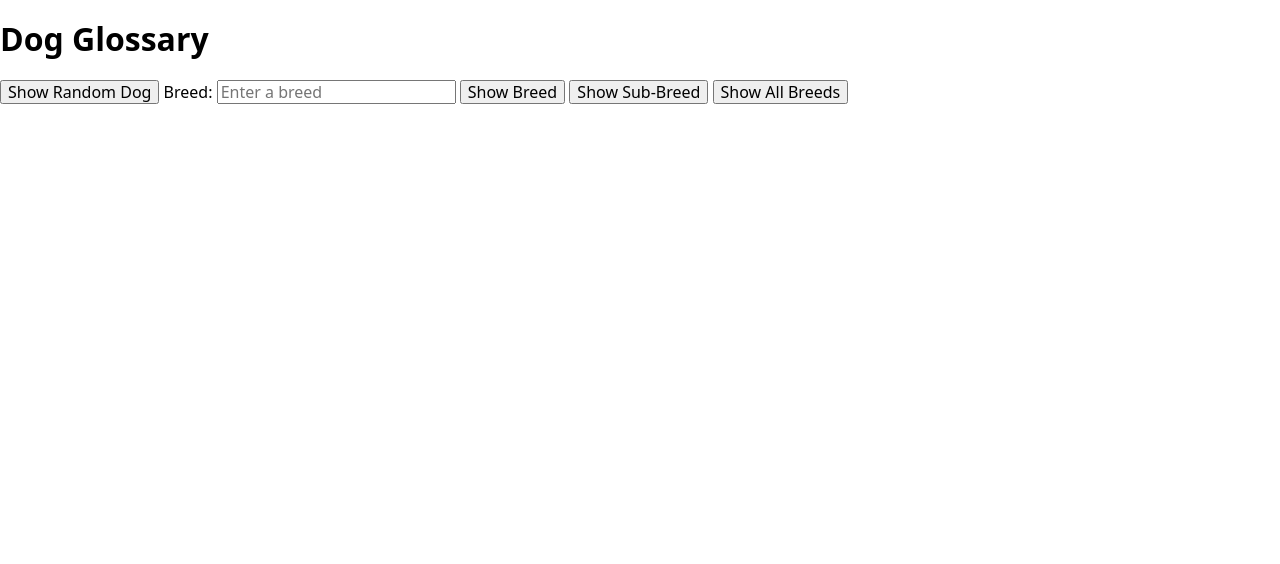
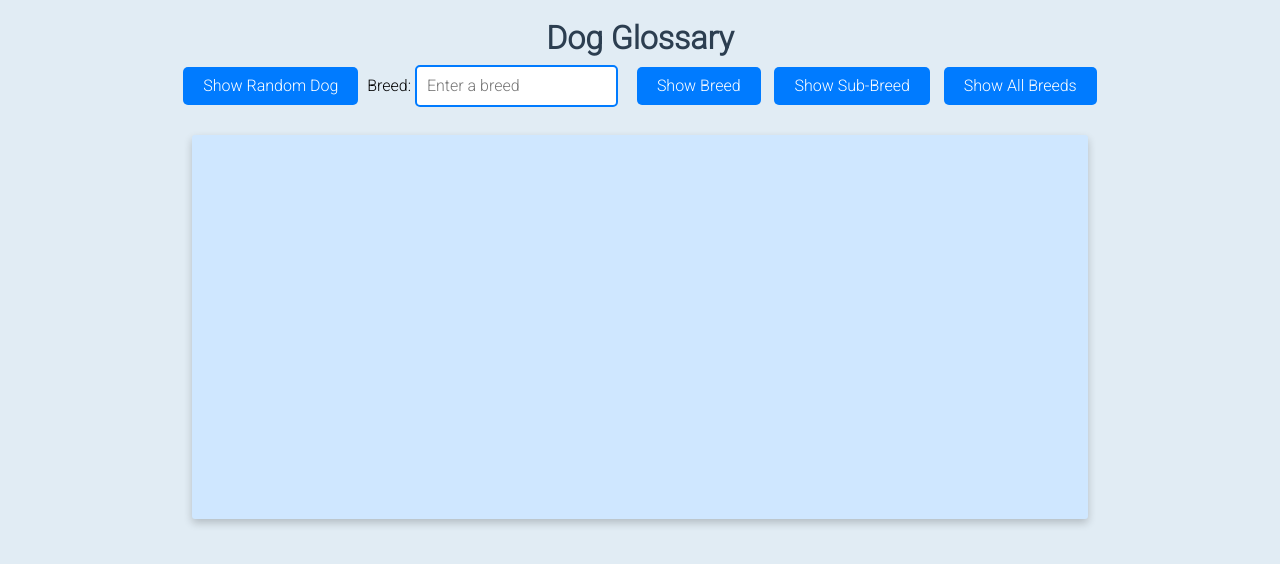
Before and after one commit to SerhiiShapovalov/hyperskill-dog-glossary-js, a plain HTML site: page index.html in a window 1280 px wide. Drawn offline with nearby package versions, Linux system fonts and the light colour scheme; no server answers.

Commit message:
Added styles
Added styles

```diff
--- a/index.html
+++ b/index.html
@@ -6,12 +6,17 @@
     <meta name="viewport" content="width=device-width, initial-scale=1.0" />
     <title>Dog Glossary</title>
     <link
+      href="https://fonts.googleapis.com/css2?family=Roboto:wght@300&display=swap"
+      rel="stylesheet"
+    />
+    <link
       rel="stylesheet"
       href="https://cdnjs.cloudflare.com/ajax/libs/modern-normalize/3.0.1/modern-normalize.min.css"
       integrity="sha512-q6WgHqiHlKyOqslT/lgBgodhd03Wp4BEqKeW6nNtlOY4quzyG3VoQKFrieaCeSnuVseNKRGpGeDU3qPmabCANg=="
       crossorigin="anonymous"
       referrerpolicy="no-referrer"
     />
+    <link rel="stylesheet" href="styles.css" />
   </head>
   <body>
     <h1>Dog Glossary</h1>
--- /dev/null
+++ b/styles.css
@@ -0,0 +1,74 @@
+* {
+  margin: 0;
+  padding: 0;
+  box-sizing: border-box;
+}
+
+body {
+  font-family: "Roboto", Arial, sans-serif;
+  font-weight: 300;
+  background-color: #e1ecf4;
+  text-align: center;
+  margin: 0;
+  padding: 0;
+}
+
+h1 {
+  color: #2c3e50;
+  margin-top: 20px;
+}
+
+#content {
+  display: flex;
+  align-items: center;
+  justify-content: center;
+  width: 70%;
+  min-height: 30vw;
+  margin: 20px auto;
+  background-color: #cfe7ff;
+  padding: 20px;
+  border-radius: 3px;
+  box-shadow: 0 4px 8px rgba(0, 0, 0, 0.2);
+}
+
+button {
+  background-color: #007bff;
+  color: white;
+  border: none;
+  padding: 10px 20px;
+  margin: 10px 5px;
+  border-radius: 5px;
+  cursor: pointer;
+  font-size: 1rem;
+  transition: background-color 0.3s ease;
+}
+
+button:hover {
+  background-color: #0056b3;
+}
+
+input[type="text"] {
+  padding: 10px;
+  border: 2px solid #007bff;
+  border-radius: 5px;
+  margin-right: 10px;
+  font-size: 1rem;
+}
+
+img {
+  max-width: 100%;
+  height: auto;
+  border: 4px solid #007bff;
+  border-radius: 10px;
+}
+
+ol {
+  text-align: left;
+  padding-left: 40px;
+  color: #2c3e50;
+}
+
+ul {
+  padding-left: 20px;
+  color: #2c3e50;
+}
```
